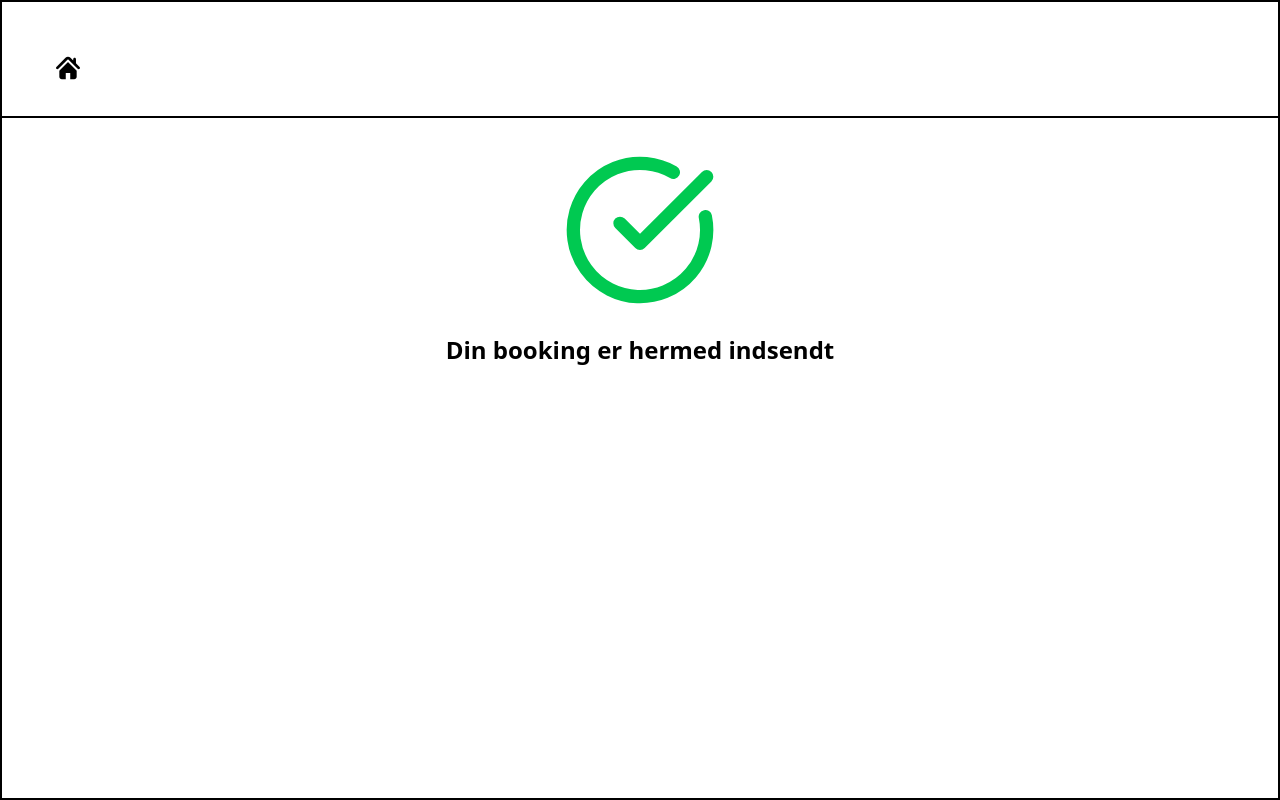
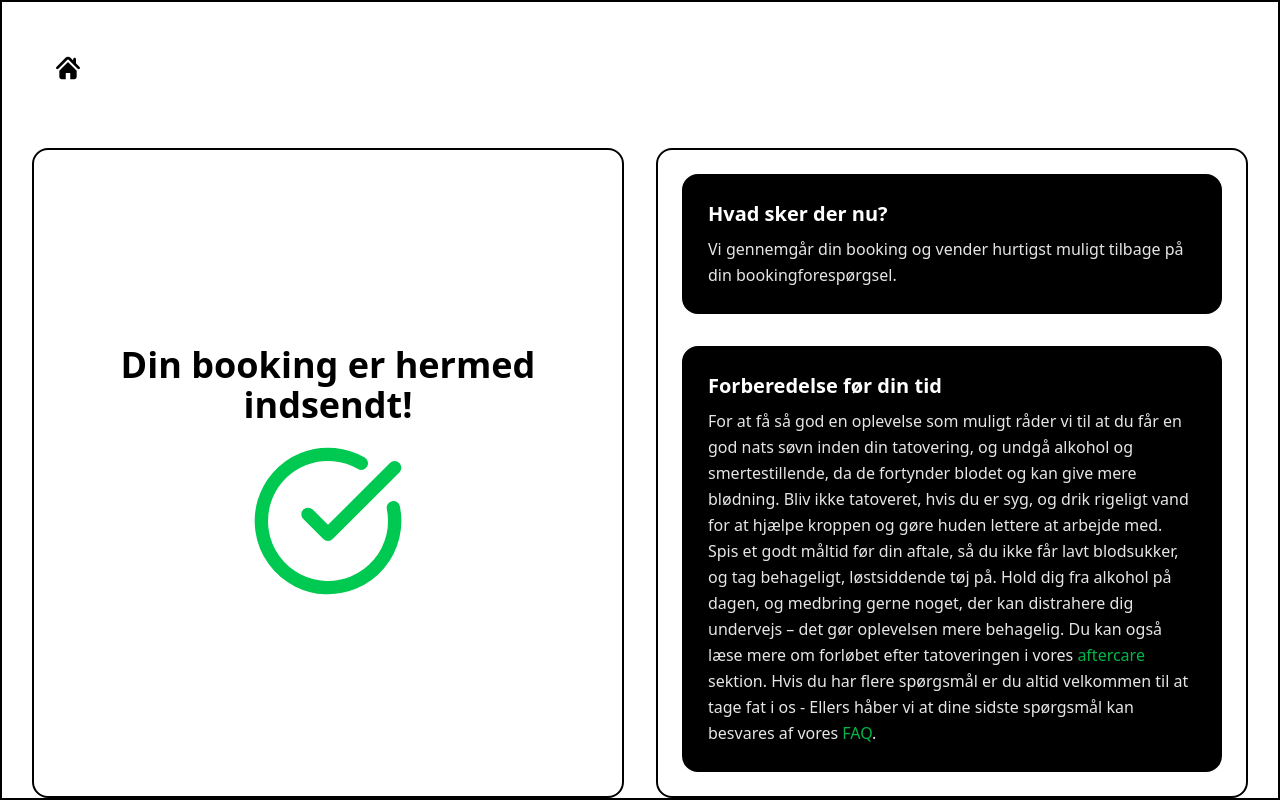
Before and after one commit to nordbobirk/02369-project, a Next.js app: page /booking/confirmation in a window 1280 px wide. Shown: the top 800 px of the page. Built offline with nearby package versions, Linux system fonts and the light colour scheme.

Commit message:
Added text in boxes and black borders to make the layout easier to change for now.

```diff
--- a/src/app/(public)/booking/confirmation/components/Confirm.tsx
+++ b/src/app/(public)/booking/confirmation/components/Confirm.tsx
@@ -3,15 +3,45 @@ import { CheckCircle } from "lucide-react";
 
 export default function Confirm() {
     return (
-        <section className="-mx-[calc(50vw-50%)] w-screen min-h-svh border-2 border-black p-8">
+        <section className="-mx-[calc(50vw-50%)] w-screen min-h-svh p-8">
             <div className="pointer-events-none fixed inset-0 z-50 border-2 border-black" />
-                <h1 className="mb-6 flex items-center justify-center gap-3 text-2xl font-bold text-white">
+
+            <div className="mx-auto max-w-7xl grid grid-cols-1 md:grid-cols-12 gap-8">
+                <div className="md:col-span-6 rounded-2xl border-2 border-black p-6
+                flex flex-col items-center justify-center text-center gap-4
+                min-h-[320px] md:min-h-[50svh]">
+                    <h1 className="text-4xl font-bold text-black">
+                        Din booking er hermed indsendt!
+                    </h1>
                     <CheckCircle className="h-40 w-40 text-green-500" />
-                </h1>
+                </div>
 
-            <h2 className="mb-6 flex items- justify-center gap-3 text-2xl font-bold text-black">
-                <span>Din booking er hermed indsendt</span>
-            </h2>
+                <div className="md:col-span-6 rounded-2xl border-2 border-black p-6 flex flex-col gap-8">
+                    <div className="rounded-2xl border-2 border-black bg-black p-6 text-white">
+                        <h3 className="text-xl font-bold mb-2">Hvad sker der nu?</h3>
+                        <p className="leading-relaxed opacity-90">
+                            Vi gennemgår din booking og vender hurtigst muligt tilbage på din bookingforespørgsel.
+                        </p>
+                    </div>
+
+                    <div className="rounded-2xl border-2 border-black bg-black p-6 text-white">
+                        <h3 className="text-xl font-bold mb-2">Forberedelse før din tid</h3>
+                        <p className="leading-relaxed opacity-90">
+                            For at få så god en oplevelse som muligt råder vi til at du får en god nats søvn inden din
+                            tatovering, og undgå alkohol og smertestillende, da de
+                            fortynder blodet og kan give mere blødning. Bliv ikke tatoveret, hvis du er syg, og drik
+                            rigeligt vand for at hjælpe kroppen og gøre huden lettere at arbejde med.
+                            Spis et godt måltid før din aftale, så du ikke får lavt blodsukker, og tag behageligt,
+                            løstsiddende tøj på. Hold dig fra alkohol på dagen, og medbring gerne noget, der kan
+                            distrahere dig undervejs – det gør oplevelsen mere behagelig. Du kan også læse mere
+                            om forløbet efter tatoveringen i vores <a href="/aftercare" className="text-green-500
+                            hover:underline">aftercare</a> sektion.
+                            Hvis du har flere spørgsmål er du altid velkommen til at tage fat i os - Ellers håber vi at
+                            dine sidste spørgsmål kan besvares af vores <a href="/faq" className="text-green-500 hover:underline">FAQ</a>.
+                        </p>
+                    </div>
+                </div>
+            </div>
         </section>
     );
 }
--- a/src/app/(public)/booking/confirmation/page.tsx
+++ b/src/app/(public)/booking/confirmation/page.tsx
@@ -4,7 +4,7 @@ export default function Page() {
     return (
         <>
             <Confirm />
-            <p>dmfgdjf</p>
+
         </>
     );
 }
```
